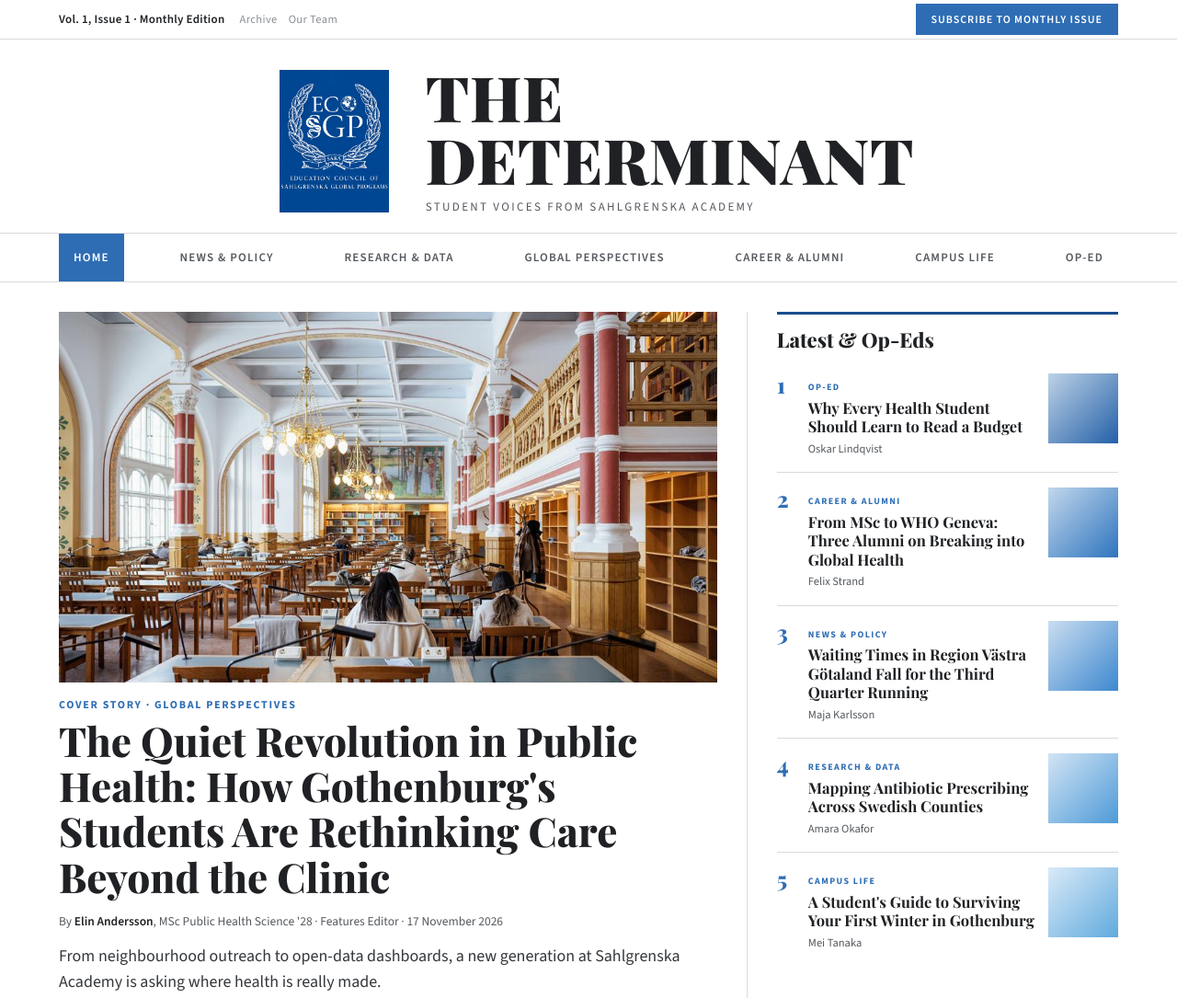
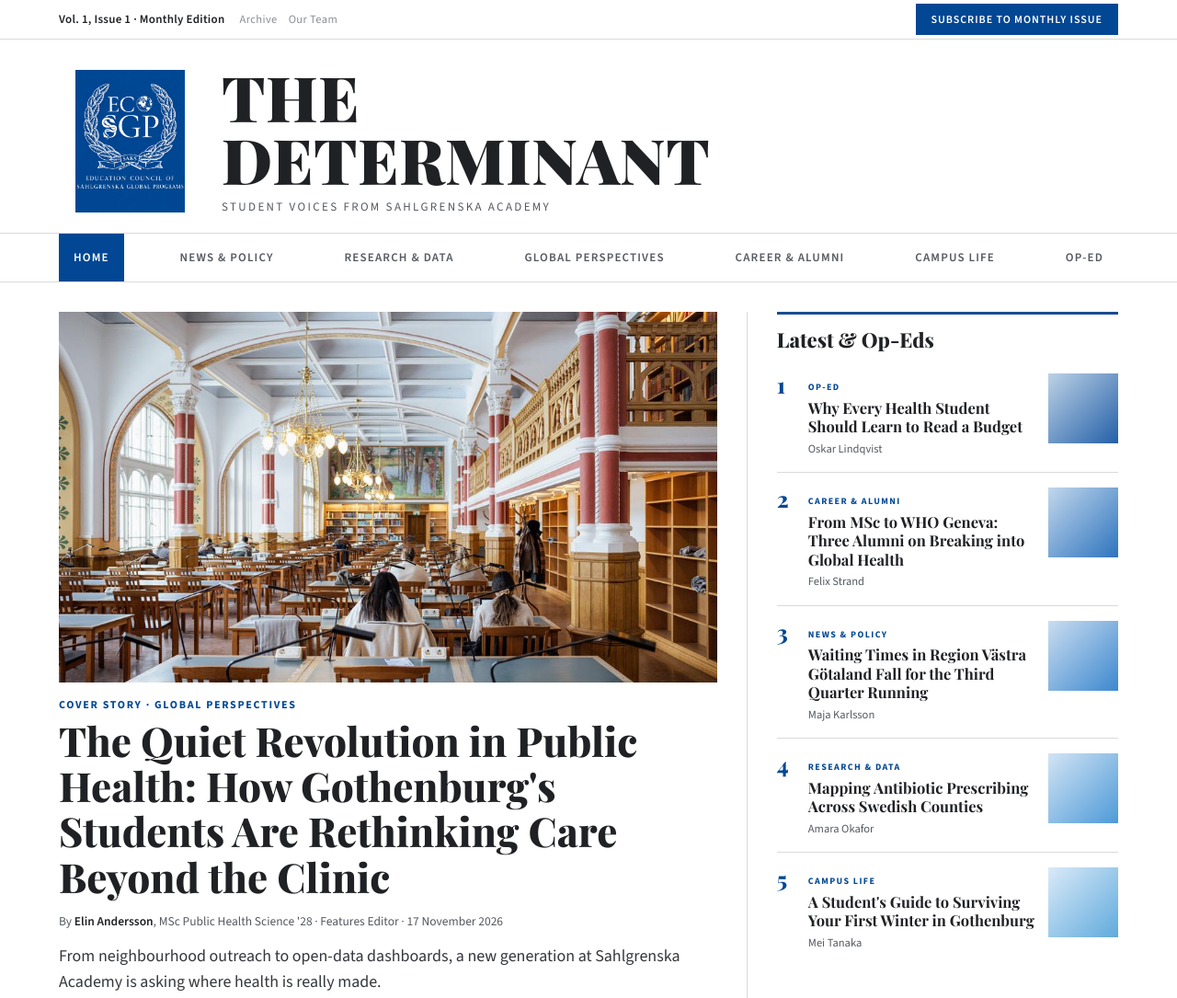
Before and after one commit to alicepg/the-determinant, an Eleventy site: page index.njk in a window 1280 px wide. Shown: the top 1085 px of the page at 92% size. Built offline with nearby package versions, Linux system fonts and the light colour scheme; Eleventy itself is replaced by a stand-in of ours; files that its build step writes are made by us from their sources; a web font is replaced by a local one.

Commit message:
Fix accent color regression and left-align masthead

```diff
--- a/styles.css
+++ b/styles.css
@@ -11,7 +11,7 @@
   --rule-dark: #1A4D8F;
   --paper: #ffffff;
   --paper-tint: #f0f4f9;
-  --accent: #2E6DB4;
+  --accent: #014793;
   --serif: "Playfair Display", Georgia, "Times New Roman", serif;
   --sans: "Source Sans 3", "Inter", system-ui, -apple-system, "Segoe UI", sans-serif;
   --maxw: 1200px;
@@ -109,9 +109,11 @@ a:hover { color: var(--accent); }
 
 /* ---------- Masthead ---------- */
 .masthead {
+  max-width: var(--maxw);
+  margin: 0 auto;
   padding: 28px 24px 18px;
   display: flex;
-  justify-content: center;
+  justify-content: flex-start;
 }
 .masthead-inner {
   display: flex;
```
